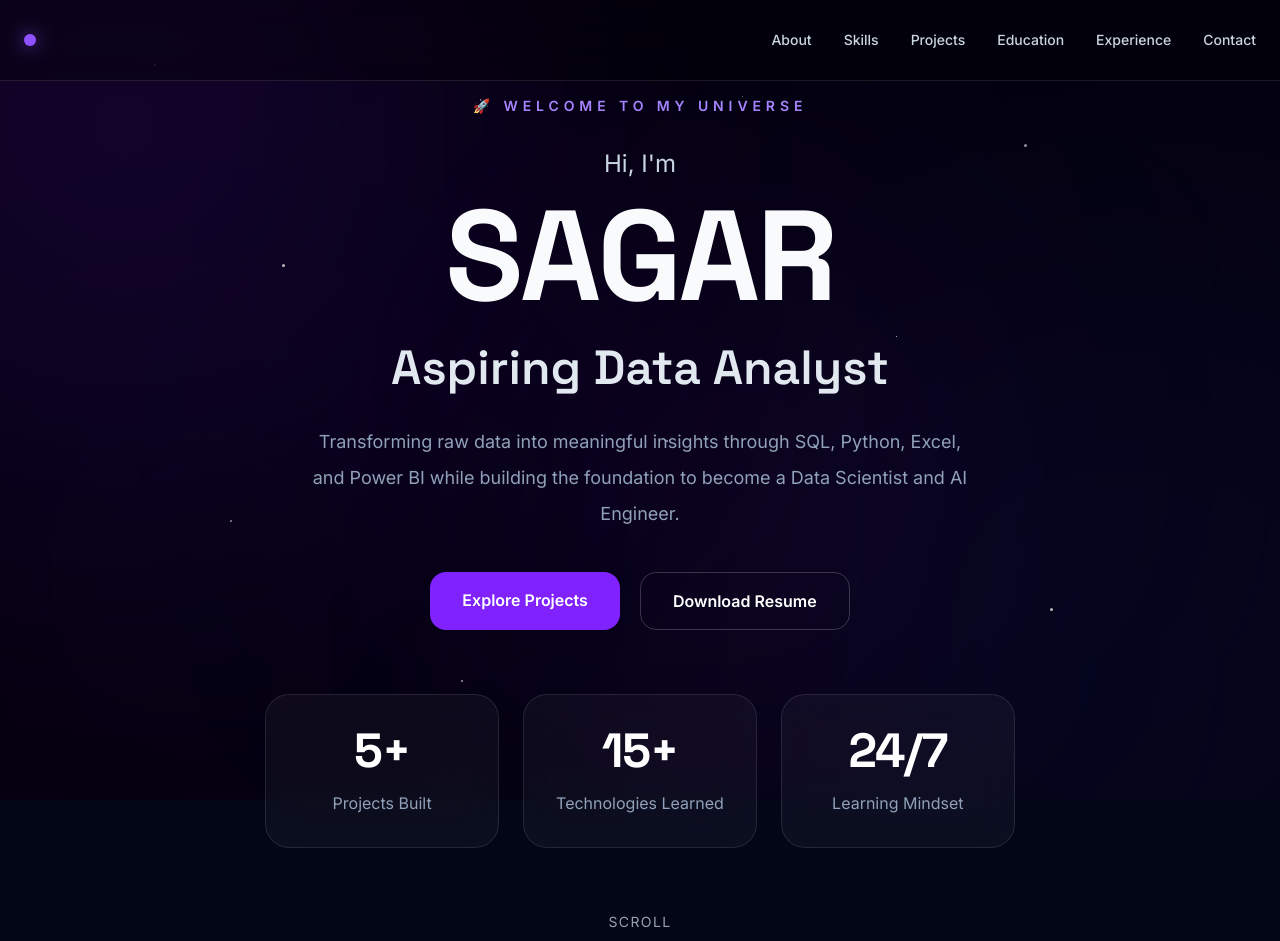
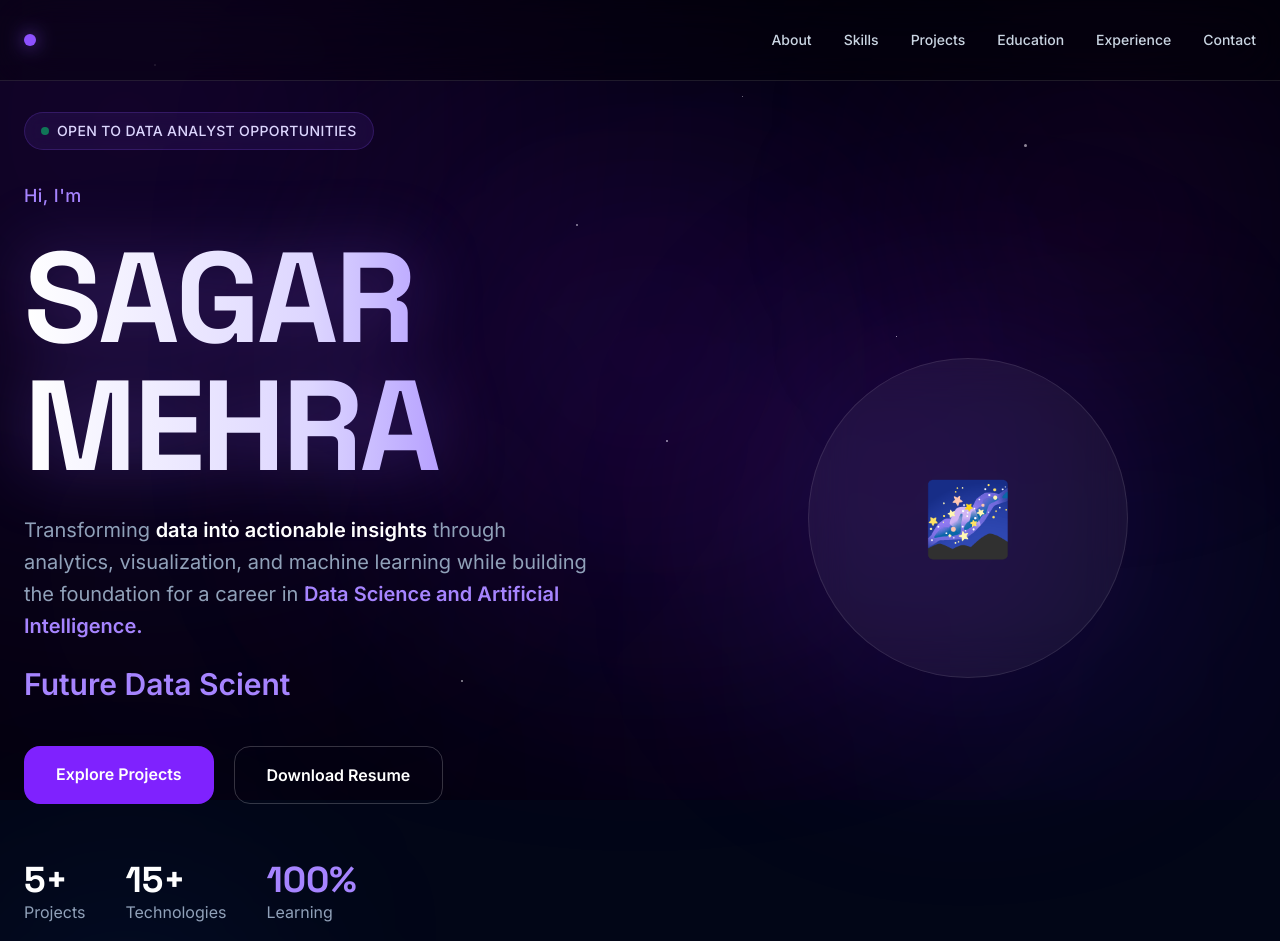
Before and after one commit to sagarmehra69/cosmos, a Next.js app: page / in a window 1280 px wide. Shown: the top 941 px of the page. Built offline with nearby package versions, Linux system fonts and the light colour scheme.

Commit message:
feat: Hero section enhanced

```diff
--- a/components/sections/Hero/Hero.tsx
+++ b/components/sections/Hero/Hero.tsx
@@ -1,40 +1,58 @@
-import { hero } from "@/data/hero";
+import FadeUp from "@/components/ui/FadeUp";
 
+import HeroBackground from "./HeroBackground";
+import HeroBadge from "./HeroBadge";
 import HeroButtons from "./HeroButtons";
+import HeroImage from "./HeroImage";
 import HeroStats from "./HeroStats";
+import HeroTitle from "./HeroTitle";
+import HeroTyping from "./HeroTyping";
 import ScrollIndicator from "./ScrollIndicator";
 
 export default function Hero() {
   return (
-    <section className="flex min-h-screen items-center justify-center px-6 pt-24">
-      <div className="max-w-5xl text-center">
+    <section
+      id="home"
+      className="relative overflow-hidden px-6 py-28"
+    >
+      <HeroBackground />
 
-        <p className="text-sm font-semibold uppercase tracking-[0.35em] text-violet-400">
-          {hero.greeting}
-        </p>
+      <div className="relative z-10 mx-auto grid min-h-screen max-w-7xl items-center gap-20 lg:grid-cols-2">
 
-        <p className="mt-8 text-2xl text-slate-300">
-          {hero.intro}
-        </p>
+        {/* Left Side */}
+        <div>
 
-        <h1 className="mt-3 text-7xl font-black tracking-tight md:text-9xl">
-          {hero.name}
-        </h1>
+          <FadeUp>
+            <HeroBadge />
+          </FadeUp>
 
-        <h2 className="mt-6 text-3xl font-semibold text-slate-200 md:text-5xl">
-          {hero.role}
-        </h2>
+          <FadeUp delay={0.2}>
+            <HeroTitle />
+          </FadeUp>
 
-        <p className="mx-auto mt-8 max-w-2xl text-lg leading-9 text-slate-400">
-          {hero.description}
-        </p>
+          <FadeUp delay={0.35}>
+            <HeroTyping />
+          </FadeUp>
 
-        <HeroButtons />
+          <FadeUp delay={0.5}>
+            <HeroButtons />
+          </FadeUp>
 
-        <HeroStats />
+          <FadeUp delay={0.7}>
+            <HeroStats />
+          </FadeUp>
 
+        </div>
+
+        {/* Right Side */}
+        <FadeUp delay={0.4}>
+          <HeroImage />
+        </FadeUp>
+
+      </div>
+
+      <div className="relative z-10 mt-10 flex justify-center">
         <ScrollIndicator />
-
       </div>
     </section>
   );
--- /dev/null
+++ b/components/sections/Hero/HeroBackground.tsx
@@ -0,0 +1,11 @@
+export default function HeroBackground() {
+  return (
+    <>
+      <div className="absolute left-1/2 top-40 h-96 w-96 -translate-x-1/2 rounded-full bg-violet-600/20 blur-[140px]" />
+
+      <div className="absolute right-10 top-20 h-72 w-72 rounded-full bg-fuchsia-600/10 blur-[120px]" />
+
+      <div className="absolute left-0 bottom-10 h-64 w-64 rounded-full bg-blue-500/10 blur-[120px]" />
+    </>
+  );
+}
--- /dev/null
+++ b/components/sections/Hero/HeroBadge.tsx
@@ -0,0 +1,11 @@
+export default function HeroBadge() {
+  return (
+    <div className="inline-flex items-center gap-2 rounded-full border border-violet-500/20 bg-violet-500/10 px-4 py-2 backdrop-blur-md">
+      <span className="h-2 w-2 animate-pulse rounded-full bg-green-400" />
+
+      <span className="text-sm font-medium tracking-wide text-violet-200">
+        OPEN TO DATA ANALYST OPPORTUNITIES
+      </span>
+    </div>
+  );
+}
--- a/components/sections/Hero/HeroButtons.tsx
+++ b/components/sections/Hero/HeroButtons.tsx
@@ -1,6 +1,6 @@
 export default function HeroButtons() {
   return (
-    <div className="mt-10 flex flex-wrap justify-center gap-5">
+    <div className="mt-10 flex flex-wrap gap-5">
       {/* Explore Projects */}
       <a
         href="#projects"
--- /dev/null
+++ b/components/sections/Hero/HeroDescription.tsx
@@ -0,0 +1,17 @@
+export default function HeroDescription() {
+  return (
+    <p className="mx-auto mt-8 max-w-3xl text-lg leading-8 text-slate-400 md:text-xl">
+      Transforming raw data into meaningful insights through analytics,
+      visualization, and intelligent systems.
+
+      <br />
+      <br />
+
+      Currently building my career as a <span className="font-semibold text-white">Data Analyst</span>,
+      with a long-term vision of becoming a{" "}
+      <span className="font-semibold text-violet-400">
+        Data Scientist & AI/ML Engineer.
+      </span>
+    </p>
+  );
+}
--- /dev/null
+++ b/components/sections/Hero/HeroImage.tsx
@@ -0,0 +1,29 @@
+export default function HeroImage() {
+  return (
+    <div className="relative flex items-center justify-center">
+
+      {/* Background Glow */}
+      <div className="absolute h-80 w-80 rounded-full bg-violet-600/20 blur-[120px]" />
+
+      {/* Main Circle */}
+      <div
+        className="
+          relative
+          flex
+          h-80
+          w-80
+          items-center
+          justify-center
+          rounded-full
+          border
+          border-white/10
+          bg-white/5
+          backdrop-blur-xl
+        "
+      >
+        <span className="text-7xl">🌌</span>
+      </div>
+
+    </div>
+  );
+}
--- a/components/sections/Hero/HeroStats.tsx
+++ b/components/sections/Hero/HeroStats.tsx
@@ -1,23 +1,34 @@
-import Card from "@/components/ui/Card";
-import { stats } from "@/data/stats";
-
 export default function HeroStats() {
   return (
-    <div className="mt-16 grid grid-cols-1 gap-6 md:grid-cols-3">
-      {stats.map((stat) => (
-        <Card
-          key={stat.label}
-          className="flex flex-col items-center justify-center text-center"
-        >
-          <h3 className="text-5xl font-black tracking-tight text-white">
-            {stat.value}
-          </h3>
+    <div className="mt-14 flex flex-wrap gap-10">
 
-          <p className="mt-4 text-base text-slate-400">
-            {stat.label}
-          </p>
-        </Card>
-      ))}
+      <div>
+        <h3 className="text-4xl font-bold text-white">
+          5+
+        </h3>
+        <p className="text-slate-400">
+          Projects
+        </p>
+      </div>
+
+      <div>
+        <h3 className="text-4xl font-bold text-white">
+          15+
+        </h3>
+        <p className="text-slate-400">
+          Technologies
+        </p>
+      </div>
+
+      <div>
+        <h3 className="text-4xl font-bold text-violet-400">
+          100%
+        </h3>
+        <p className="text-slate-400">
+          Learning
+        </p>
+      </div>
+
     </div>
   );
 }
--- /dev/null
+++ b/components/sections/Hero/HeroTitle.tsx
@@ -0,0 +1,43 @@
+export default function HeroTitle() {
+  return (
+    <div className="mt-8 space-y-6">
+      <p className="text-lg font-medium tracking-wide text-violet-400">
+        Hi, I'm
+      </p>
+
+      <h1
+        className="
+          bg-gradient-to-r
+          from-white
+          via-violet-200
+          to-violet-500
+          bg-clip-text
+          text-transparent
+          font-black
+          tracking-tight
+          leading-none
+          drop-shadow-[0_0_35px_rgba(139,92,246,0.35)]
+          text-6xl
+          sm:text-7xl
+          md:text-8xl
+          lg:text-9xl
+        "
+      >
+        <span className="block">SAGAR</span>
+        <span className="block">MEHRA</span>
+      </h1>
+
+      <p className="mx-auto max-w-3xl text-lg leading-8 text-slate-400 md:text-xl">
+        Transforming{" "}
+        <span className="font-semibold text-white">
+          data into actionable insights
+        </span>{" "}
+        through analytics, visualization, and machine learning while building
+        the foundation for a career in{" "}
+        <span className="font-semibold text-violet-400">
+          Data Science and Artificial Intelligence.
+        </span>
+      </p>
+    </div>
+  );
+}
--- /dev/null
+++ b/components/sections/Hero/HeroTyping.tsx
@@ -0,0 +1,24 @@
+"use client";
+
+import { TypeAnimation } from "react-type-animation";
+
+export default function HeroTyping() {
+  return (
+    <div className="mt-6 h-10">
+      <TypeAnimation
+        sequence={[
+          "Data Analyst",
+          2000,
+          "Future Data Scientist",
+          2000,
+          "AI & ML Engineer",
+          2000,
+        ]}
+        wrapper="span"
+        speed={40}
+        repeat={Infinity}
+        className="text-2xl font-semibold text-violet-400 md:text-3xl"
+      />
+    </div>
+  );
+}
--- /dev/null
+++ b/components/ui/FadeUp.tsx
@@ -0,0 +1,29 @@
+"use client";
+
+import { motion } from "framer-motion";
+import { ReactNode } from "react";
+
+interface FadeUpProps {
+  children: ReactNode;
+  delay?: number;
+}
+
+export default function FadeUp({
+  children,
+  delay = 0,
+}: FadeUpProps) {
+  return (
+    <motion.div
+      initial={{ opacity: 0, y: 35 }}
+      whileInView={{ opacity: 1, y: 0 }}
+      viewport={{ once: true }}
+      transition={{
+        duration: 0.7,
+        delay,
+        ease: "easeOut",
+      }}
+    >
+      {children}
+    </motion.div>
+  );
+}
--- a/package.json
+++ b/package.json
@@ -16,6 +16,7 @@
     "react": "19.2.4",
     "react-dom": "19.2.4",
     "react-icons": "^5.7.0",
+    "react-type-animation": "^3.2.0",
     "tailwind-merge": "^3.6.0"
   },
   "devDependencies": {
```
Also changed, not shown: public/images/Profile.jpeg (added), 1 other file (tests, documents, lock files or other folders).
